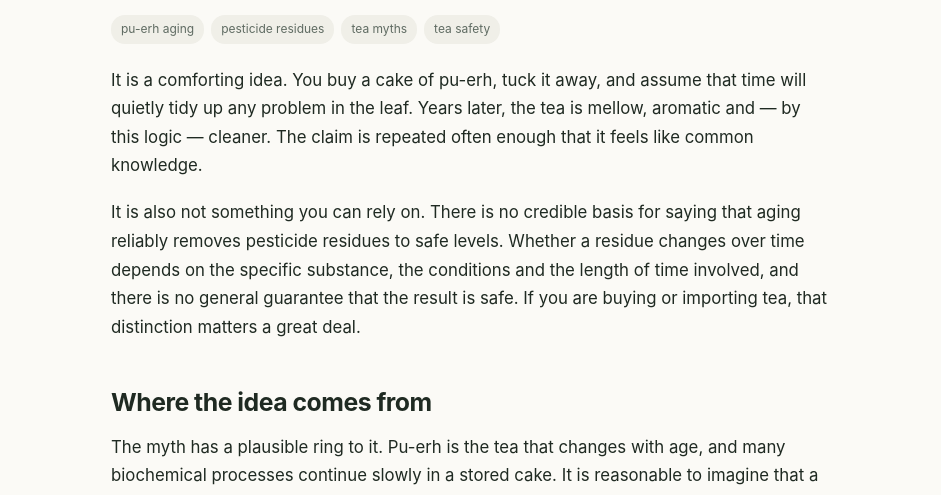
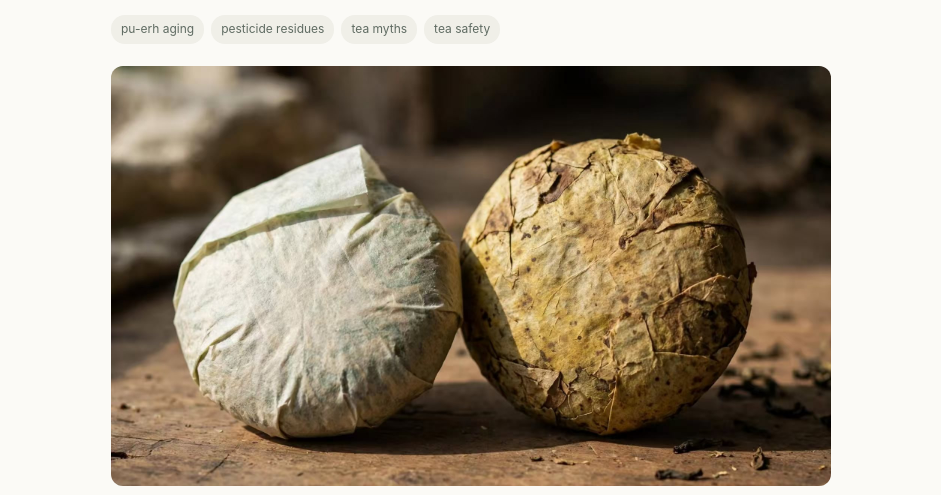
Before and after one commit to hanchaoqun8/dazi-tea-blog, a plain HTML site: page site/posts/can-aging-puerh-remove-pesticides/index.html in a window 1280 px wide. Shown: the part 236-731 px from the top of the page, without its empty margins (169-1110 px from the left). Drawn offline with Linux system fonts and the light colour scheme.

Commit message:
Add index.html

```diff
--- a/site/posts/can-aging-puerh-remove-pesticides/index.html
+++ b/site/posts/can-aging-puerh-remove-pesticides/index.html
@@ -7,6 +7,7 @@
 <meta property="og:description" content="Does aging pu-erh remove pesticide residues? We separate hope from evidence and explain why time is not a substitute for testing and proper compliance checks.">
 <meta property="og:type" content="website">
 <meta property="og:url" content="https://blog.dazi.uk/">
+<meta property="og:image" content="https://blog.dazi.uk/assets/img/can-aging-puerh-remove-pesticides.jpg">
 <link rel="stylesheet" href="/assets/style.css">
 <link rel="alternate" type="application/rss+xml" title="RSS" href="/rss.xml">
 </head><body class="post-page">
@@ -18,6 +19,7 @@
 <div class="post-cat">Safety &amp; Storage · 2026-11-18</div>
 <h1>Can Aging Pu-erh Remove Pesticide Residues?</h1>
 <div class="tags"><span class="tag">pu-erh aging</span> <span class="tag">pesticide residues</span> <span class="tag">tea myths</span> <span class="tag">tea safety</span></div>
+<figure class="post-cover"><img src="/assets/img/can-aging-puerh-remove-pesticides.jpg" alt="Young and aged pu-erh tea cakes compared."></figure>
 <div class="post-body">
 <p>It is a comforting idea. You buy a cake of pu-erh, tuck it away, and assume that time will quietly tidy up any problem in the leaf. Years later, the tea is mellow, aromatic and — by this logic — cleaner. The claim is repeated often enough that it feels like common knowledge.</p>
 <p>It is also not something you can rely on. There is no credible basis for saying that aging reliably removes pesticide residues to safe levels. Whether a residue changes over time depends on the specific substance, the conditions and the length of time involved, and there is no general guarantee that the result is safe. If you are buying or importing tea, that distinction matters a great deal.</p>
```
